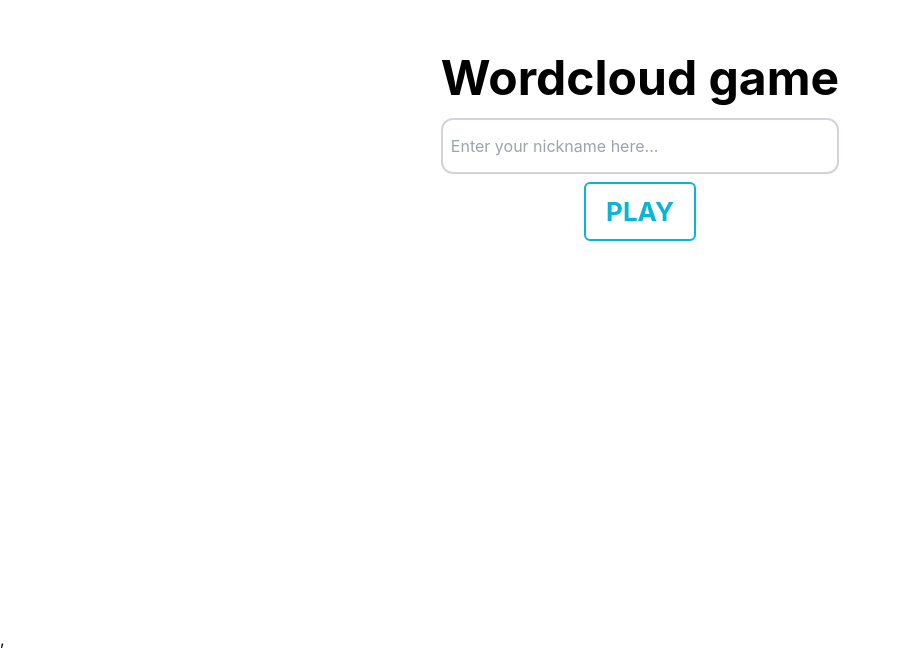
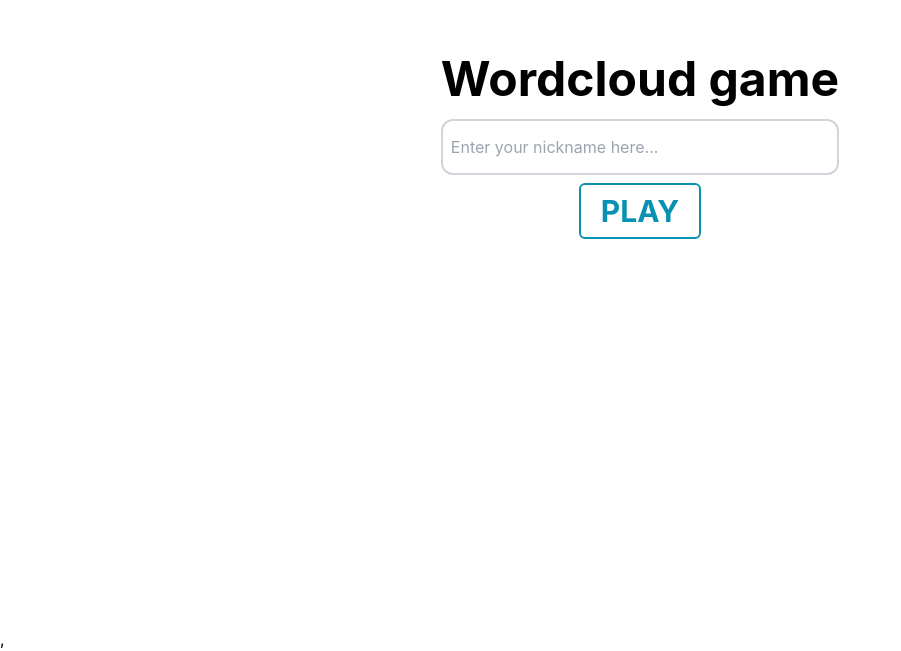
Before and after one commit to macianga/wordcloud-game, a React (Vite) app: page / in a window 1280 px wide. Shown: the part 173-824 px from the top of the page, without its empty margins (0-901 px from the left). Built offline with nearby package versions, Linux system fonts and the light colour scheme.

Commit message:
make button uniform across pages

```diff
--- a/src/views/WelcomePage.tsx
+++ b/src/views/WelcomePage.tsx
@@ -44,8 +44,8 @@ function WelcomePage({playerName, setPlayerName}: Props) {
             className={`border-2 ${validationError ? 'border-red-600' : 'border-gray-300'} p-2 rounded-xl h-14`}
           />
           <button
-            className="m-auto mt-2 p-2 pl-5 pr-5 border-2 border-cyan-500 rounded-md text-cyan-500 w-fit
-                  hover:border-cyan-700 hover:text-cyan-700 transition-all font-bold"
+            className="m-auto mt-2 p-2 pl-5 pr-5 border-2 border-cyan-600 rounded-md text-cyan-600 w-fit
+                  hover:border-cyan-500 hover:text-cyan-500 transition-all font-bold text-3xl"
             onClick={startGame}
           >PLAY
           </button>
```
